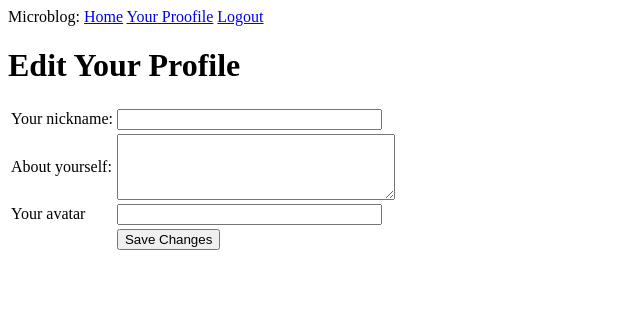
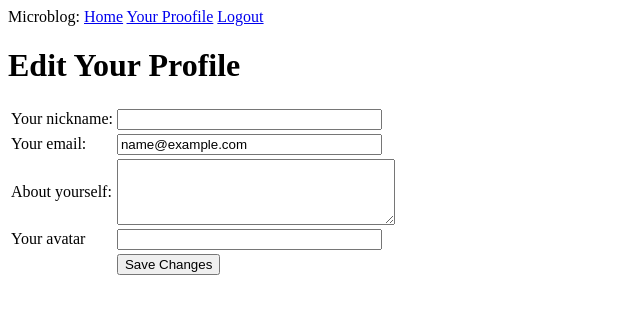
Before and after one commit to imuhao/MicroBlog, a Flask app: page /edit in a window 1280 px wide. Shown: the top 314 px of the page, without its empty margins (0-640 px from the left). Run offline with Flask 2, Linux system fonts and the light colour scheme; the visitor is signed in with stand-in values (Sample User, id 1); data comes from the database, SQL or seed files in the repository; parts of the project's set-up code (start-up, migrations or seed data) failed here and were passed over.

Commit message:
Bootstrap

```diff
--- a/app/forms.py
+++ b/app/forms.py
@@ -22,6 +22,7 @@ class LoginFrom(Form):
 
 class EditForm(Form):
     nickname = StringField('nickname', validators=[DataRequired()])
+    email = StringField('email', validators=[DataRequired()])
     about_me = TextAreaField('about_me', validators=[Length(min=0, max=140)])
     avatar = StringField('avatar', validators=[DataRequired()])
 
--- a/app/templates/edit.html
+++ b/app/templates/edit.html
@@ -10,6 +10,11 @@
             <tr>
                 <td>Your nickname:</td>
                 <td>{{ form.nickname(size = 30) }}</td>
+            </tr>
+
+             <tr>
+                <td>Your email:</td>
+                <td>{{ form.email(size = 30) }}</td>
             </tr>
             <tr>
                 <td>About yourself:</td>
--- a/app/views.py
+++ b/app/views.py
@@ -125,6 +125,7 @@ def edit():
         current_user.nickname = form.nickname.data
         current_user.about_me = form.about_me.data
         current_user.avatar = form.avatar.data
+        current_user.email = form.email.data
         db.session.add(current_user)
         db.session.commit()
         return redirect(url_for('user', nickname=current_user.nickname))
@@ -132,6 +133,7 @@ def edit():
         form.nickname.data = current_user.nickname
         form.about_me.data = current_user.about_me
         form.avatar.data = current_user.avatar
+        form.email.data = current_user.email
 
     return render_template('edit.html', form=form)
 
```
Also changed, not shown: 1 other file.
